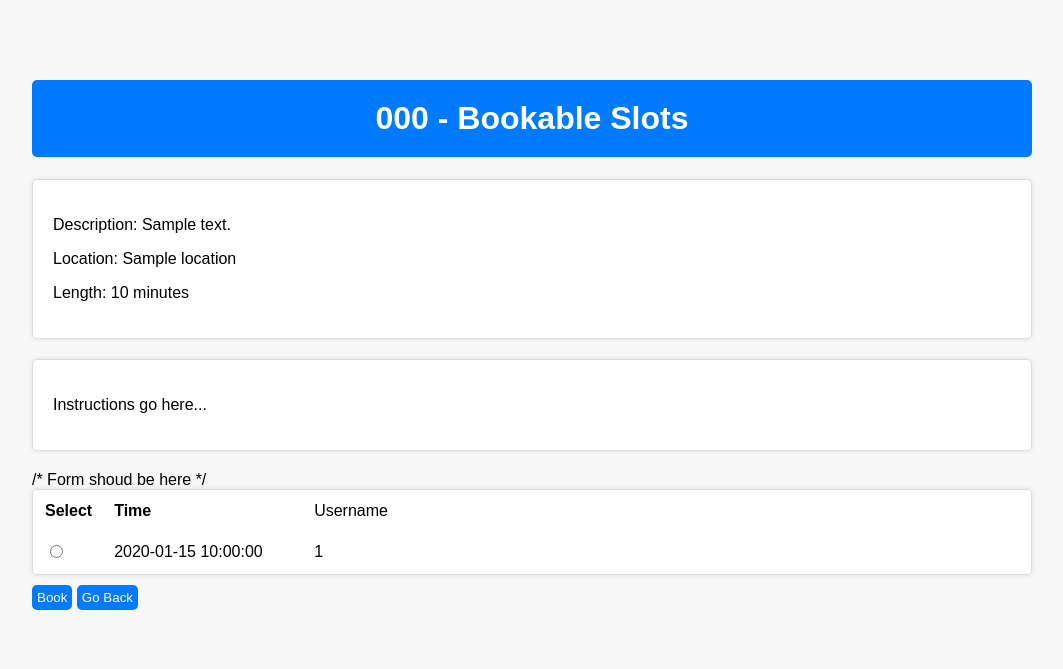
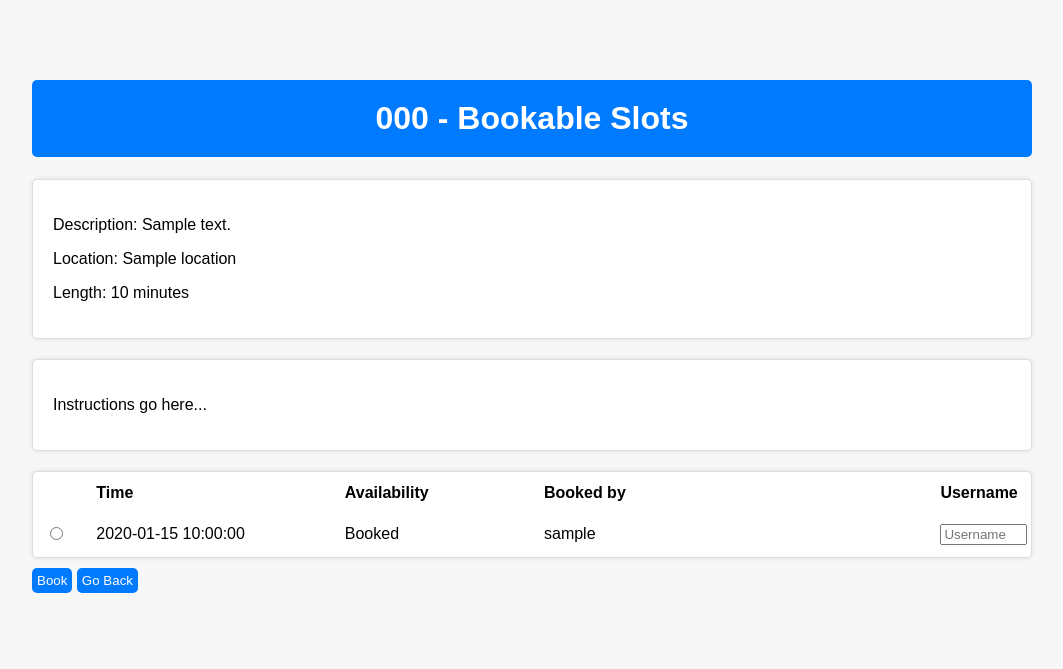
Before and after one commit to Azakh993/ID1212-Network-Programming, a Flask app: template templates/bookable_slots.html in a window 1280 px wide. Shown: the part 61-730 px from the top of the page, without its empty margins (108-1171 px from the left). Run offline with Flask 3, Linux system fonts and the light colour scheme; the template is opened without the code that fills it: most values are stand-ins (such as "Sample title", 1, 10 or a date in 2020); parts of the project's set-up code (start-up, migrations or seed data) failed here and were passed over.

Commit message:
Added columns temporarily. In need of revision.

```diff
--- a/templates/bookable_slots.html
+++ b/templates/bookable_slots.html
@@ -20,22 +20,30 @@
 <table id="slotsTable">
     <thead>
     <tr>
-        <th>Select</th>
-        <th>Time</th>
+        <th style="width: 5%;"></th>
+        <th style="width: 25%; text-align: left">Time</th>
+        <th style="width: 20%; text-align: left">Availability</th>
         {% if admin %}
-            <td>Username</td>
+            <th style="width: 40%;">Booked by</th>
+            <th style="width: 40%;">Username</th>
         {% endif %}
     </tr>
     </thead>
     <tbody>
     {% for available_slot in available_slots %}
         <tr>
-            <td><input type="radio" name="selectedSlot" value="{{ available_slot.sequence_id }}"></td>
+            <td><input type="radio" name="selectedSlot" value="{{ available_slot.sequence_id }}"
+                       data-availability="{% if available_slot.user_id %}Booked{% else %}Available{% endif %}"></td>
             <td>{{ available_slot.start_time }}</td>
+            {% if available_slot.user_id %}
+                <td>Booked</td>
+            {% else %}
+                <td>Available</td>
+            {% endif %}
             {% if admin %}
-                <td>{{ available_slot.user_id }}</td> /* Form shoud be here */
+                <td>{{ available_slot.username }}</td>
+                <td><input type="text" id="inputUsername" placeholder="Username" style="width: 100%;"></td>
             {% endif %}
-
         </tr>
     {% endfor %}
     </tbody>
@@ -45,6 +53,8 @@
 <button id="backBtn">Go Back</button>
 
 <script> const course_code = "{{ course_code }}"; </script>
+<script> const admin = "{{ admin }}"; </script>
+<script> const booking_list_id = "{{ booking_list.id }}"; </script>
 <script src="{{ url_for('static', filename='js/bookable_slots.js') }}"></script>
 </body>
 </html>
```
